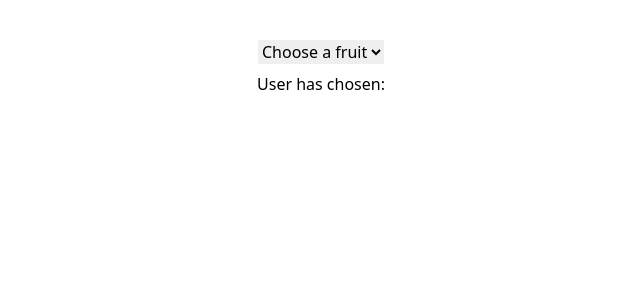
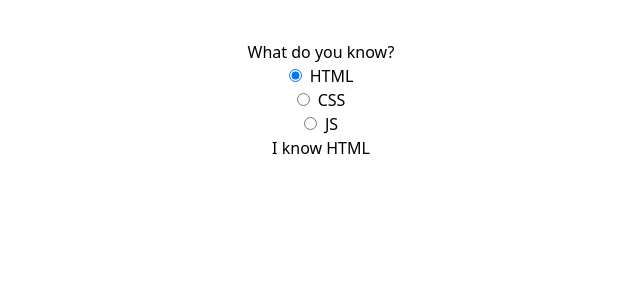
Before and after one commit to nastiko/react-theory, a React (Create React App) app: page / in a window 1280 px wide. Shown: the top 300 px of the page, without its empty margins (319-959 px from the left). Built offline with nearby package versions, Linux system fonts and the light colour scheme; the HTML template or start-up script is replaced by a standard one.

Commit message:
practise: worked with input type="radio"

```diff
--- a/src/App.js
+++ b/src/App.js
@@ -1,27 +1,47 @@
 import React, {useState} from 'react';
 
 function App() {
-    const fruit = ['Choose a fruit', 'Apple', 'Banana', 'Orange'];
-    const [value, setValue] = useState('');
-
-    const options = fruit.map((option, index) => {
-        return <option key={index} value={index}>{option}</option>
-    });
+    const [currentRadioValue, setCurrentRadioValue] = useState("HTML");
 
     function handleChange(event) {
-        setValue(event.target.value)
+        setCurrentRadioValue(event.target.value);
     }
 
     return (
         <>
-            <div className="flex flex-col justify-center items-center gap-2 my-10">
-                <select value={value} onChange={handleChange}>
-                    {options}
-                </select>
-                <p>User has chosen: {value}</p>
+            <div className="flex flex-col items-center justify-center my-10">
+                <p>What do you know?</p>
+                <div>
+                    <input
+                        onChange={handleChange}
+                        value="HTML"
+                        checked={currentRadioValue === "HTML"}
+                        type="radio"
+                        name="radio"/>
+                    <span className="ml-2">HTML</span>
+                </div>
+                <div>
+                    <input
+                        onChange={handleChange}
+                        value="CSS"
+                        checked={currentRadioValue === "CSS"}
+                        type="radio"
+                        name="radio"/>
+                    <span className="ml-2">CSS</span>
+                </div>
+                <div>
+                    <input
+                        onChange={handleChange}
+                        value="JS - Well done!"
+                        checked={currentRadioValue === "JS - Well done!"}
+                        type="radio"
+                        name="radio"/>
+                    <span className="ml-2">JS</span>
+                </div>
+                <p>I know {currentRadioValue}</p>
             </div>
         </>
-    );
+    )
 }
 
 export default App;
```
